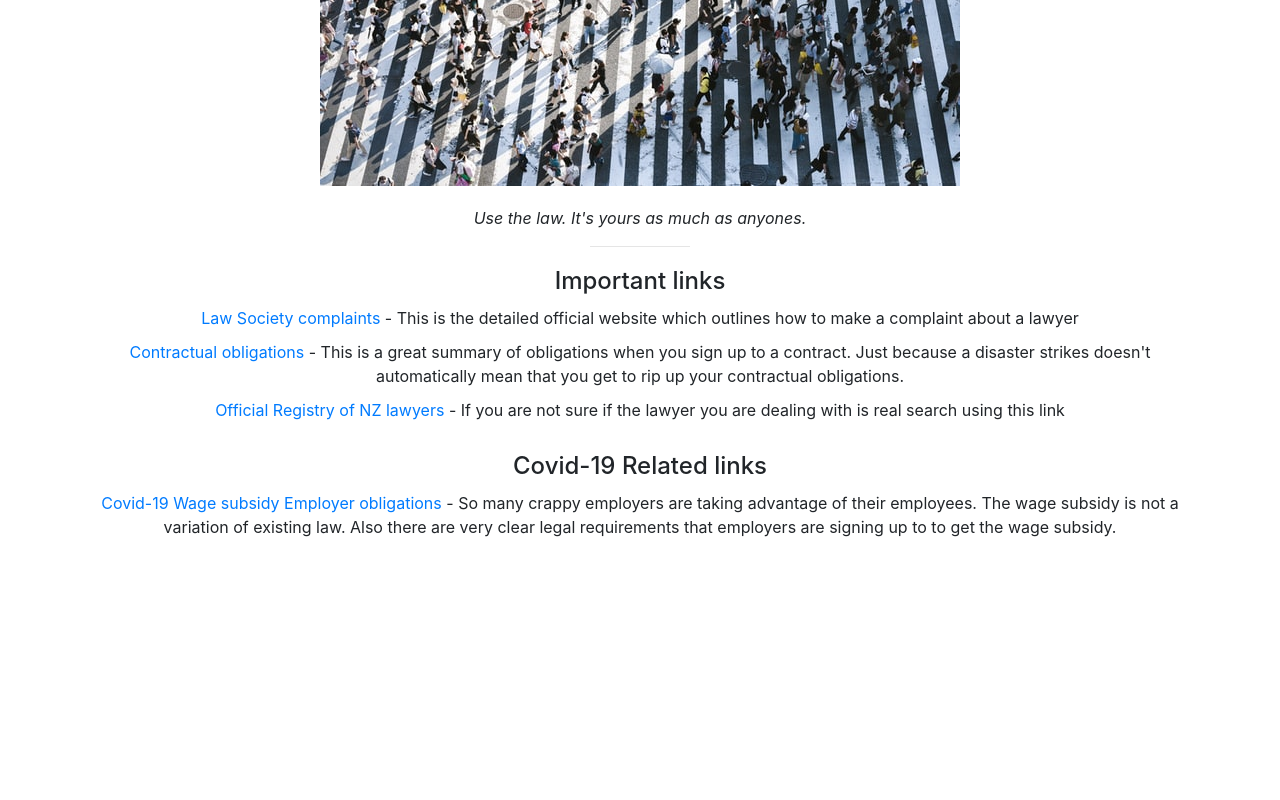
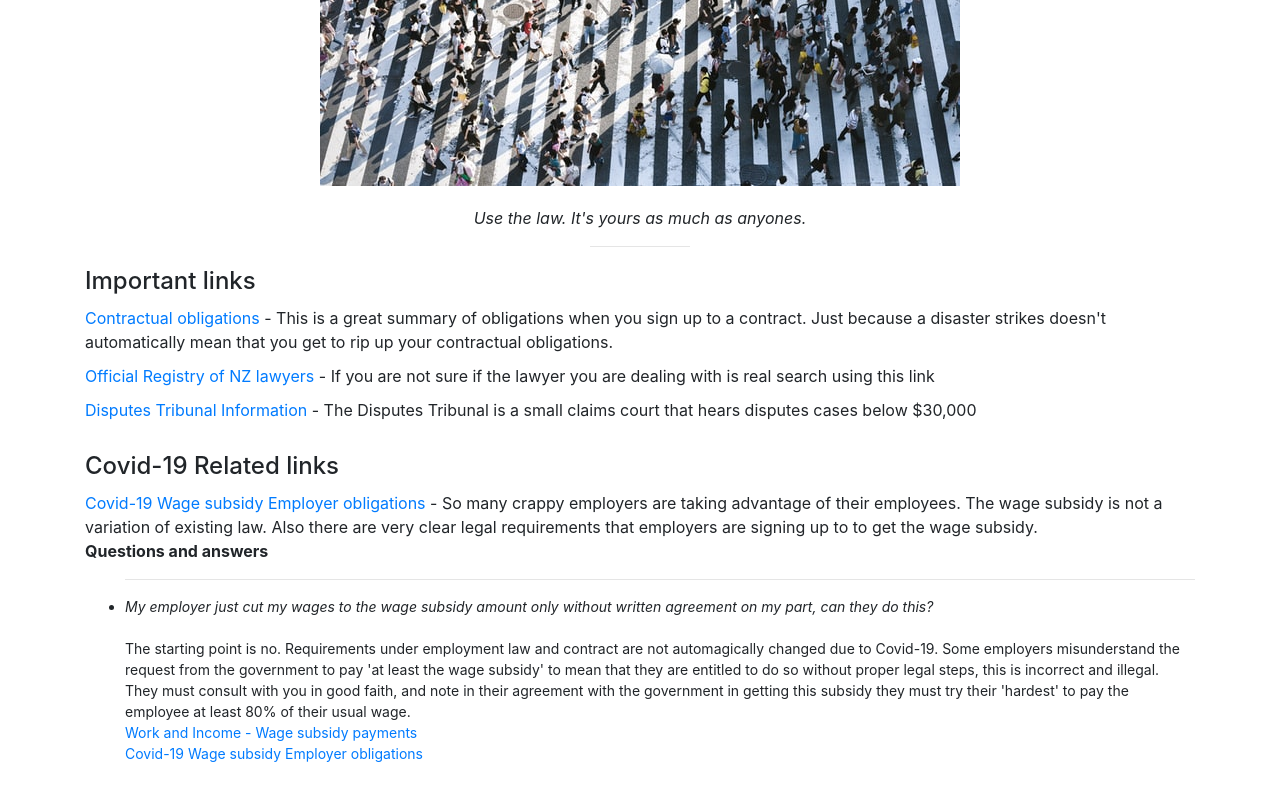
Before and after one commit to jwwnz/pleb, a React (Create React App) app: page / in a window 1280 px wide. Shown: the part 337-1137 px from the top of the page. Before the commit the page ends 906 px from the top, so only its background shows below. Built offline with nearby package versions, Linux system fonts and the light colour scheme.

Commit message:
Add specific question and answer section

```diff
--- a/src/components/Navbar.tsx
+++ b/src/components/Navbar.tsx
@@ -7,8 +7,8 @@ const plebNavbarBrandStyle = {
 
 const PlebNavbar = () => (
 	<Navbar bg="light" variant="light">
-		<Navbar.Brand href="#home" style={plebNavbarBrandStyle}>
-			Pleb.nz
+		<Navbar.Brand href="#home">
+			<span style={plebNavbarBrandStyle}>PlebL</span> <span>NZ</span>
 		</Navbar.Brand>
 		<Nav className="mr-auto">
 			{/* <Nav.Link href="#features">Features</Nav.Link> */}
--- a/src/pages/HomePage.tsx
+++ b/src/pages/HomePage.tsx
@@ -5,6 +5,7 @@ const legalLinks = [
 	{
 		name: "Law Society complaints",
 		category: "Lawyers",
+		hidden: true,
 		link:
 			"https://www.lawsociety.org.nz/for-the-community/lawyers-complaints-service",
 		description:
@@ -13,6 +14,7 @@ const legalLinks = [
 	{
 		name: "Contractual obligations",
 		category: "Contracts",
+		hidden: false,
 		link: "https://www.consumer.org.nz/articles/contract-law",
 		description:
 			"This is a great summary of obligations when you sign up to a contract. Just because a disaster strikes doesn't automatically mean that you get to rip up your contractual obligations.",
@@ -20,6 +22,7 @@ const legalLinks = [
 	{
 		name: "Official Registry of NZ lawyers",
 		category: "Lawyers",
+		hidden: false,
 		link:
 			"https://www.lawsociety.org.nz/for-the-community/search-register-of-lawyers",
 		description:
@@ -28,10 +31,39 @@ const legalLinks = [
 	{
 		name: "Covid-19 Wage subsidy Employer obligations",
 		category: "Covid-19",
+		hidden: false,
 		link:
 			"https://www.employment.govt.nz/leave-and-holidays/other-types-of-leave/coronavirus-workplace/wage-subsidy/",
 		description:
 			"So many crappy employers are taking advantage of their employees. The wage subsidy is not a variation of existing law. Also there are very clear legal requirements that employers are signing up to to get the wage subsidy.",
+		questionsAndAnswers: [
+			{
+				question:
+					"My employer just cut my wages to the wage subsidy amount only without written agreement on my part, can they do this?",
+				answer:
+					"The starting point is no. Requirements under employment law and contract are not automagically changed due to Covid-19. Some employers misunderstand the request from the government to pay 'at least the wage subsidy' to mean that they are entitled to do so without proper legal steps, this is incorrect and illegal. They must consult with you in good faith, and note in their agreement with the government in getting this subsidy they must try their 'hardest' to pay the employee at least 80% of their usual wage.",
+				sources: [
+					{
+						name: "Work and Income - Wage subsidy payments",
+						link:
+							"https://workandincome.govt.nz/covid-19/wage-subsidy/making-payments.html#null",
+					},
+					{
+						name: "Covid-19 Wage subsidy Employer obligations",
+						link:
+							"https://www.employment.govt.nz/leave-and-holidays/other-types-of-leave/coronavirus-workplace/wage-subsidy/",
+					},
+				],
+			},
+		],
+	},
+	{
+		name: "Disputes Tribunal Information",
+		category: "Courts",
+		hidden: false,
+		link: "https://www.justice.govt.nz/tribunals",
+		description:
+			"The Disputes Tribunal is a small claims court that hears disputes cases below $30,000",
 	},
 ];
 
@@ -44,18 +76,23 @@ function HomePage() {
 		fontStyle: "italic",
 	} as React.CSSProperties;
 
+	const pictureRowStyle = {
+		margin: "20px 0 20px 0",
+	} as React.CSSProperties;
+
 	const rowStyle = {
 		margin: "20px 0 20px 0",
-	};
+		textAlign: "left",
+	} as React.CSSProperties;
 
 	const paragraphStyle = {
 		margin: "10px 0 10px 0",
-	};
+	} as React.CSSProperties;
 
 	return (
 		<>
 			<Container style={homePageStyle}>
-				<Row style={rowStyle}>
+				<Row style={pictureRowStyle}>
 					<Col>
 						<Image src="people.jpg" fluid />
 					</Col>
@@ -71,11 +108,14 @@ function HomePage() {
 						<h4>Important links</h4>
 						{legalLinks
 							.filter(({ category }) => category !== "Covid-19")
-							.map(({ name, link, description }) => (
-								<div style={paragraphStyle}>
-									<a href={link}>{name}</a> - <span>{description}</span>
-								</div>
-							))}
+							.map(
+								({ name, link, description, hidden }) =>
+									!hidden && (
+										<div style={paragraphStyle}>
+											<a href={link}>{name}</a> - <span>{description}</span>
+										</div>
+									)
+							)}
 					</Col>
 				</Row>
 				<Row style={rowStyle}>
@@ -83,9 +123,36 @@ function HomePage() {
 						<h4>Covid-19 Related links</h4>
 						{legalLinks
 							.filter(({ category }) => category === "Covid-19")
-							.map(({ name, link, description }) => (
+							.map(({ name, link, description, questionsAndAnswers }) => (
 								<div style={paragraphStyle}>
 									<a href={link}>{name}</a> - <span>{description}</span>
+									{questionsAndAnswers && (
+										<div>
+											<div style={{ fontWeight: "bold" }}>
+												Questions and answers
+											</div>
+											<ul>
+												{questionsAndAnswers.map(
+													({ question, answer, sources }) => (
+														<li style={{ textAlign: "left", fontSize: "14px" }}>
+															<hr />
+															<div style={{ fontStyle: "italic" }}>
+																{question}
+															</div>
+															<br></br>
+															<div>{answer}</div>
+															{sources &&
+																sources.map(({ name, link }) => (
+																	<div>
+																		<a href={link}>{name}</a>
+																	</div>
+																))}
+														</li>
+													)
+												)}
+											</ul>
+										</div>
+									)}
 								</div>
 							))}
 					</Col>
```
